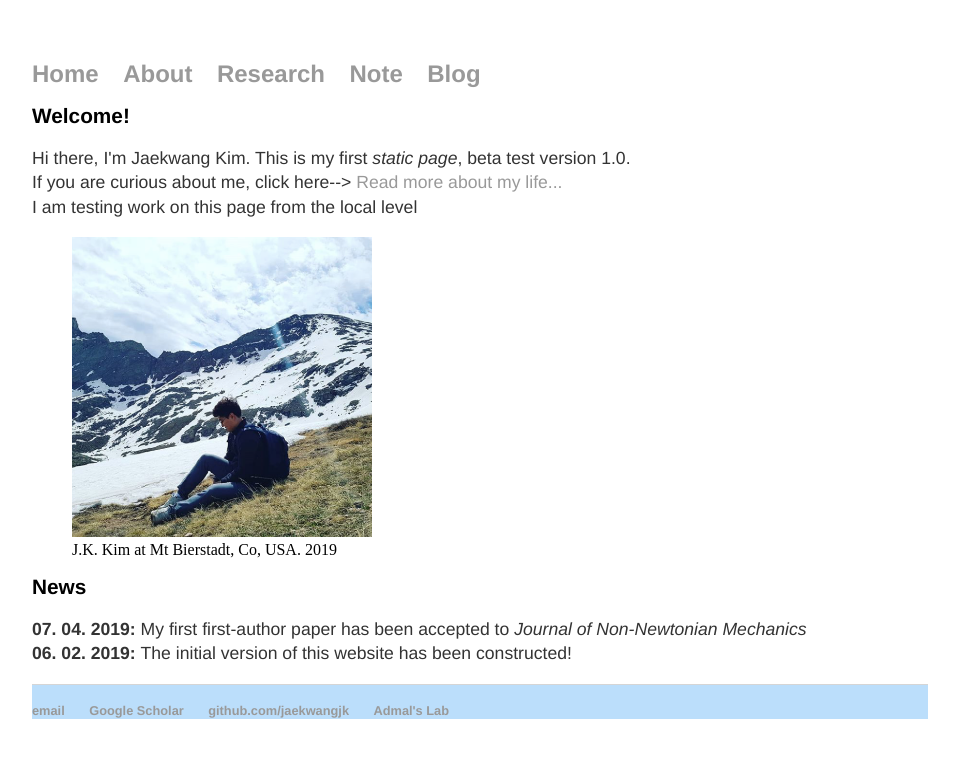
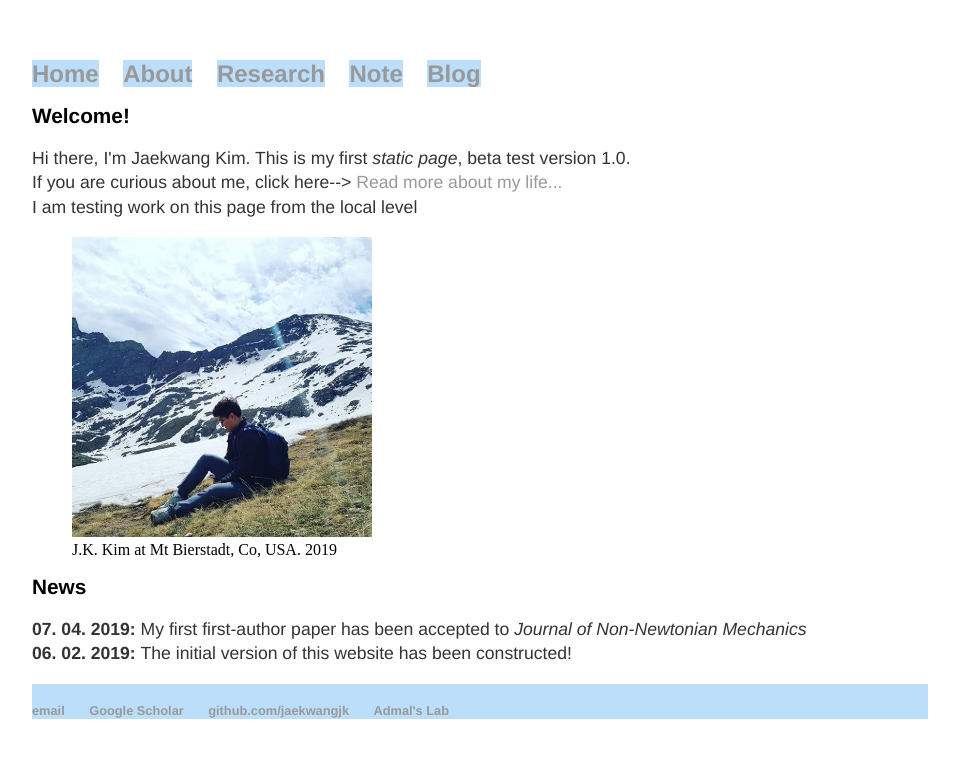
Before and after one commit to jaekwangjk/jaekwangjk.github.io, a Jekyll site: the page built from index.html, in a window 1280 px wide. Shown: the top 758 px of the page, without its empty margins (160-1119 px from the left). Built offline with Jekyll 4.4.1, drawn with Linux system fonts in a browser that asks for light colours.

Commit message:
Update main.css

```diff
--- a/css/main.css
+++ b/css/main.css
@@ -18,6 +18,7 @@ nav ul li{
     display: inline;
     margin-right: 20px;
     font-size : 1.5em;
+    background-color: #BBDEFB;
 }
 
 footer ul li {
```
